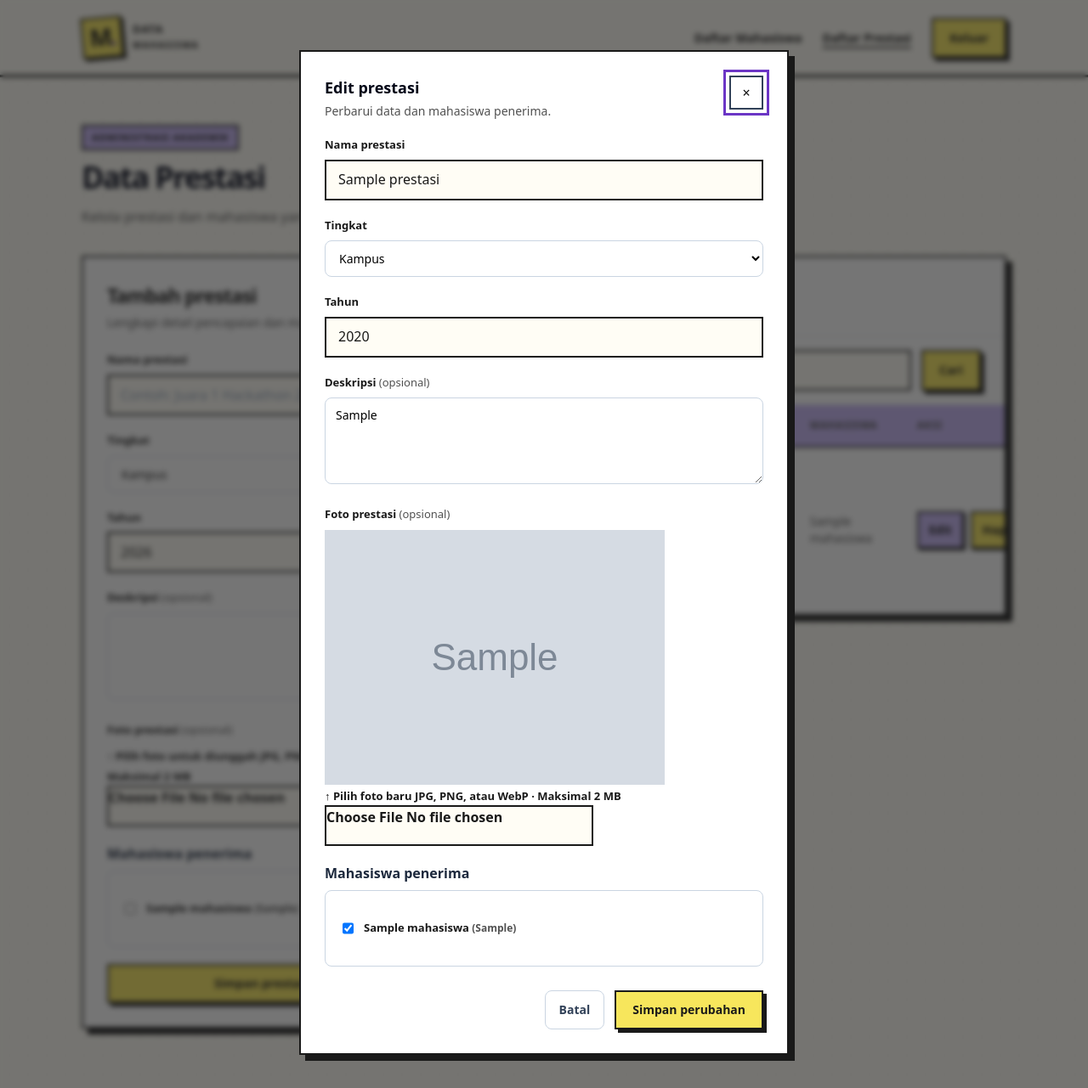
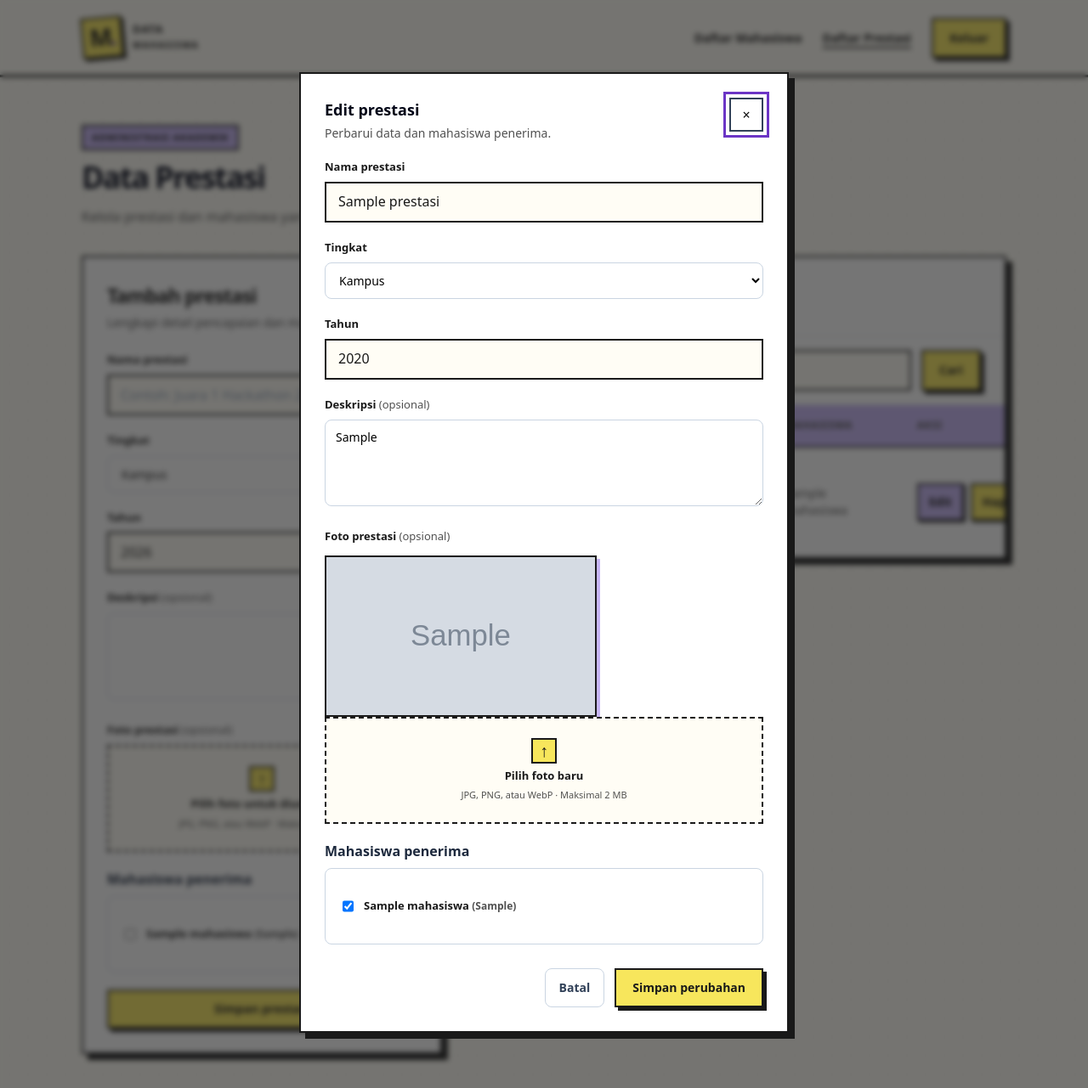
Before and after one commit to isyhfadilah/laravel_12, a Laravel app: page /prestasi?edit=1 in a window 1280 px wide. Shown: the top 1281 px of the page at 85% size. Run offline with Laravel 12, Linux system fonts and the light colour scheme; a user stored in the database is signed in; tables that the repository leaves empty hold one stand-in row (values such as "Sample post"); grey boxes marked "Sample" are stand-in pictures; style sheets or scripts are compiled from the project's sources; some libraries are stand-ins or nearby versions.

Commit message:
style: add styling for achievement summaries and rich-text photo inputs

```diff
--- a/resources/css/app.css
+++ b/resources/css/app.css
@@ -143,6 +143,27 @@
 .neo-notice { padding: 14px; margin-bottom: 20px; font-size: 14px; }
 .neo-app dialog::backdrop { background: #19191999; backdrop-filter: blur(3px); }
 .neo-app #cancel-edit { min-width: 44px; min-height: 44px; border: 2px solid var(--ink); border-radius: 0; color: var(--ink); }
+.achievement-summary { display: flex; align-items: flex-start; gap: 12px; margin-top: 12px; max-width: 360px; }
+.achievement-thumb { width: 82px; height: 64px; flex: 0 0 auto; object-fit: cover; border: 2px solid var(--ink); box-shadow: 3px 3px 0 var(--purple); }
+.achievement-description { max-width: 240px; font-size: 12px; line-height: 1.55; color: #515151; }
+.achievement-level, .achievement-year { display: inline-flex; align-items: center; min-height: 30px; padding: 5px 9px; border: 1.5px solid var(--ink); font-size: 11px; font-weight: 800; white-space: nowrap; }
+.achievement-level { background: var(--purple); }
+.achievement-year { background: #fff; }
+.photo-upload-box { position: relative; display: flex; min-height: 126px; flex-direction: column; align-items: center; justify-content: center; gap: 5px; overflow: hidden; border: 2px dashed var(--ink); background: #fffdf5; text-align: center; cursor: pointer; transition: background 120ms, box-shadow 120ms; }
+.photo-upload-box:hover, .photo-upload-box:focus-within { background: #f2edff; box-shadow: 3px 3px 0 var(--purple); }
+.photo-upload-icon { display: grid; width: 30px; height: 30px; place-items: center; border: 2px solid var(--ink); background: var(--yellow); font-size: 20px; line-height: 1; }
+.photo-upload-title { font-size: 13px; font-weight: 850; }
+.photo-upload-help { font-size: 11px; font-weight: 500; color: #515151; }
+.photo-file-input { position: absolute; inset: 0; width: 100%; height: 100%; min-height: 0 !important; opacity: 0; cursor: pointer; }
+.photo-preview:not(.hidden), .photo-current { display: block; width: min(100%, 320px); max-height: 190px; margin-top: 12px; border: 2px solid var(--ink); object-fit: cover; box-shadow: 4px 4px 0 var(--purple); }
+.neo-app .note-editor.note-frame { border: 2px solid var(--ink); border-radius: 0; box-shadow: 3px 3px 0 #c6b5f588; }
+.neo-app .note-toolbar { border-bottom: 2px solid var(--ink); background: #f7f2df; }
+.neo-app .note-btn { min-height: 32px; border: 1px solid #19191955; border-radius: 0; background: #fffdf5; color: var(--ink); }
+.neo-app .note-btn:hover, .neo-app .note-btn.active { background: var(--yellow); }
+.neo-app .note-editable { min-height: 140px; padding: 12px 14px; background: #fff; font-size: 14px; line-height: 1.65; }
+.neo-app .note-statusbar { border-top: 1px solid #19191935; background: #fffdf5; }
+.neo-app .note-modal .modal-content { border: 2px solid var(--ink); border-radius: 0; box-shadow: 6px 6px 0 var(--ink); }
+.neo-app .note-modal .modal-header { border-bottom: 2px solid var(--ink); background: #f7f2df; }
 @media (max-width: 767px) {
     .site-nav { padding: 16px 20px; gap: 12px; flex-wrap: wrap; }
     .nav-actions { gap: 14px; }
```
